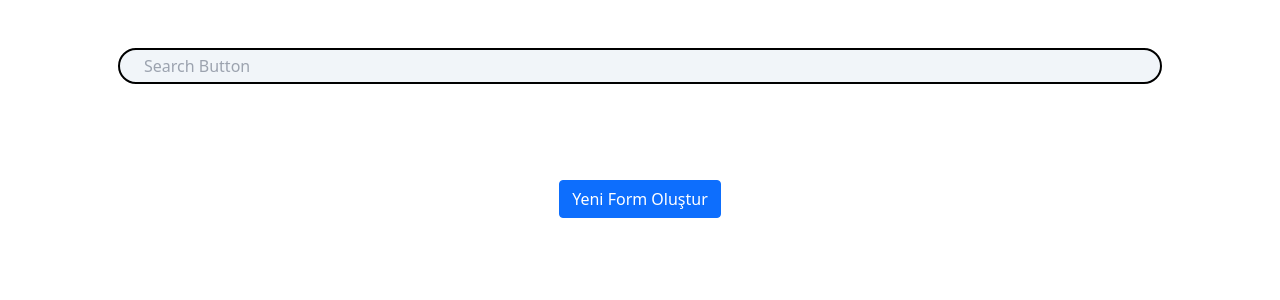
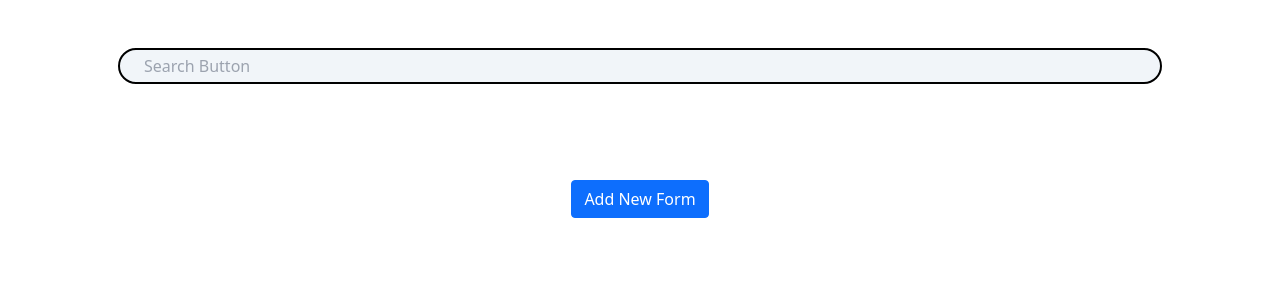
Before and after one commit to bahadirbagg/FormProject, a React (Create React App) app: page / in a window 1280 px wide. Shown: the top 300 px of the page. Built offline with nearby package versions, Linux system fonts and the light colour scheme.

Commit message:
Update FormPopup.jsx

```diff
--- a/src/components/FormPopup.jsx
+++ b/src/components/FormPopup.jsx
@@ -110,7 +110,7 @@ function FormPopup() {
     <>
       <div className=" flex w-full justify-center items-center">
         <Button variant="primary" onClick={handleShow}>
-          Yeni Form Oluştur
+          Add New Form
         </Button>
       </div>
 
@@ -127,7 +127,7 @@ function FormPopup() {
         <Modal.Body>
           <Form>
             <Form.Group className="mb-3">
-              <Form.Label>Form Adı</Form.Label>
+              <Form.Label>Form Name</Form.Label>
               <Form.Control
                 autoComplete="off"
                 type="text"
@@ -157,7 +157,7 @@ function FormPopup() {
               />
             </Form.Group>
             {alert === 2 ? (
-              <Alert variant="danger">Lütfen form açıklamasını girin.</Alert>
+              <Alert variant="danger">Please enter form description.</Alert>
             ) : null}
           </Form>
           <Form>
@@ -172,7 +172,7 @@ function FormPopup() {
               />
             </Form.Group>
             {alert === 3 && name === "" ? (
-              <Alert variant="danger">Lütfen input adını girin.</Alert>
+              <Alert variant="danger">Please enter field name.</Alert>
             ) : null}
 
             <Form.Group className="mb-3">
```
